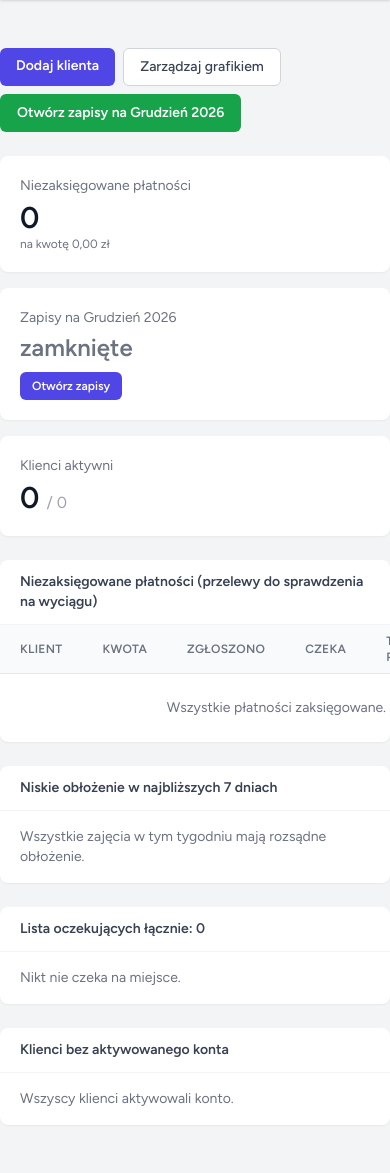
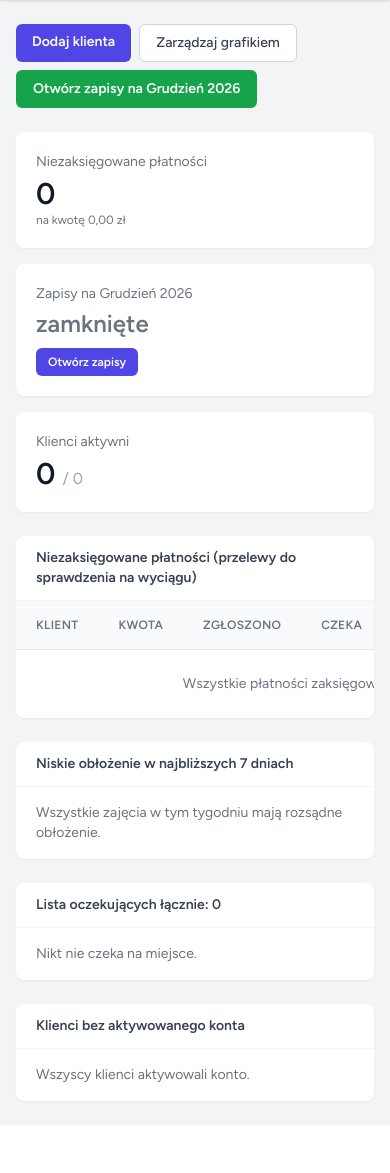
Before and after one commit to kamilamichalak/emcefit, a Laravel app: page /admin in a window 390 px wide; the page is wider, and only the part inside the window is pictured. Shown: the part 138-1311 px from the top of that part. After the commit the page ends 1241 px from the top of that part, so only its background shows below. Run offline with Laravel 12, Linux system fonts and the light colour scheme; the visitor is signed in with stand-in values (Sample User, id 1); data comes from the database, SQL or seed files in the repository; data that the repository does not hold is empty; style sheets or scripts are compiled from the project's sources; parts of the project's set-up code (start-up, migrations or seed data) failed here and were passed over; some libraries are stand-ins or nearby versions; some web fonts are replaced.

Commit message:
Panel admina na telefonie: marginesy, łamanie przycisków, przewijane tabele, cennik bez zbędnych kolumn
Co-Authored-By: Claude Opus 5.5 <noreply@anthropic.com>

```diff
--- a/resources/js/Pages/Admin/ClassGroups/Create.vue
+++ b/resources/js/Pages/Admin/ClassGroups/Create.vue
@@ -37,8 +37,8 @@ const submit = () => form.post(route('admin.class-groups.store'));
             </h2>
         </template>
 
-        <div class="py-12">
-            <div class="mx-auto max-w-2xl sm:px-6 lg:px-8">
+        <div class="py-6 sm:py-12">
+            <div class="px-4 mx-auto max-w-2xl sm:px-6 lg:px-8">
                 <form
                     @submit.prevent="submit"
                     class="space-y-6 bg-white p-6 shadow-sm sm:rounded-lg"
--- a/resources/js/Pages/Admin/ClassGroups/Edit.vue
+++ b/resources/js/Pages/Admin/ClassGroups/Edit.vue
@@ -34,8 +34,8 @@ const submit = () => form.put(route('admin.class-groups.update', props.classGrou
             </h2>
         </template>
 
-        <div class="py-12">
-            <div class="mx-auto max-w-2xl sm:px-6 lg:px-8">
+        <div class="py-6 sm:py-12">
+            <div class="px-4 mx-auto max-w-2xl sm:px-6 lg:px-8">
                 <form
                     @submit.prevent="submit"
                     class="space-y-6 bg-white p-6 shadow-sm sm:rounded-lg"
--- a/resources/js/Pages/Admin/ClassGroups/Index.vue
+++ b/resources/js/Pages/Admin/ClassGroups/Index.vue
@@ -90,8 +90,8 @@ const textOn = readableTextColor;
             </div>
         </template>
 
-        <div class="py-12">
-            <div class="mx-auto max-w-7xl space-y-4 sm:px-6 lg:px-8">
+        <div class="py-6 sm:py-12">
+            <div class="px-4 mx-auto max-w-7xl space-y-4 sm:px-6 lg:px-8">
                 <div
                     v-if="$page.props.flash?.success"
                     class="rounded-md bg-green-50 p-4 text-sm text-green-800"
@@ -119,20 +119,20 @@ const textOn = readableTextColor;
                 </div>
 
                 <!-- Wybór miesiąca -->
-                <div class="flex items-center justify-center gap-4">
+                <div class="flex items-center justify-center gap-2 sm:gap-4">
                     <button
                         type="button"
-                        class="rounded-md border border-gray-300 px-3 py-1.5 text-sm text-gray-700 hover:bg-gray-50"
+                        class="whitespace-nowrap rounded-md border border-gray-300 px-3 py-1.5 text-sm text-gray-700 hover:bg-gray-50"
                         @click="goToMonth(month.prev)"
                     >
                         ‹ Poprzedni
                     </button>
-                    <div class="w-44 text-center text-sm font-semibold capitalize text-gray-800">
+                    <div class="min-w-0 flex-1 text-center text-sm font-semibold capitalize text-gray-800 sm:w-44 sm:flex-none">
                         {{ month.label }}
                     </div>
                     <button
                         type="button"
-                        class="rounded-md border border-gray-300 px-3 py-1.5 text-sm text-gray-700 hover:bg-gray-50"
+                        class="whitespace-nowrap rounded-md border border-gray-300 px-3 py-1.5 text-sm text-gray-700 hover:bg-gray-50"
                         @click="goToMonth(month.next)"
                     >
                         Następny ›
--- a/resources/js/Pages/Admin/ClassTypes/Create.vue
+++ b/resources/js/Pages/Admin/ClassTypes/Create.vue
@@ -24,8 +24,8 @@ const submit = () => form.post(route('admin.class-types.store'));
             <h2 class="text-xl font-semibold leading-tight text-gray-800">Nowy typ zajęć</h2>
         </template>
 
-        <div class="py-12">
-            <div class="mx-auto max-w-xl sm:px-6 lg:px-8">
+        <div class="py-6 sm:py-12">
+            <div class="px-4 mx-auto max-w-xl sm:px-6 lg:px-8">
                 <form
                     @submit.prevent="submit"
                     class="space-y-6 bg-white p-6 shadow-sm sm:rounded-lg"
--- a/resources/js/Pages/Admin/ClassTypes/Edit.vue
+++ b/resources/js/Pages/Admin/ClassTypes/Edit.vue
@@ -30,8 +30,8 @@ const submit = () => form.put(route('admin.class-types.update', props.classType.
             </h2>
         </template>
 
-        <div class="py-12">
-            <div class="mx-auto max-w-xl sm:px-6 lg:px-8">
+        <div class="py-6 sm:py-12">
+            <div class="px-4 mx-auto max-w-xl sm:px-6 lg:px-8">
                 <form
                     @submit.prevent="submit"
                     class="space-y-6 bg-white p-6 shadow-sm sm:rounded-lg"
--- a/resources/js/Pages/Admin/ClassTypes/Index.vue
+++ b/resources/js/Pages/Admin/ClassTypes/Index.vue
@@ -20,7 +20,7 @@ const remove = async (classType) => {
 
     <AuthenticatedLayout>
         <template #header>
-            <div class="flex items-center justify-between">
+            <div class="flex flex-wrap items-center justify-between gap-3">
                 <h2 class="text-xl font-semibold leading-tight text-gray-800">Typy zajęć</h2>
                 <Link
                     :href="route('admin.class-types.create')"
@@ -31,8 +31,8 @@ const remove = async (classType) => {
             </div>
         </template>
 
-        <div class="py-12">
-            <div class="mx-auto max-w-5xl space-y-4 sm:px-6 lg:px-8">
+        <div class="py-6 sm:py-12">
+            <div class="px-4 mx-auto max-w-5xl space-y-4 sm:px-6 lg:px-8">
                 <div
                     v-if="$page.props.flash?.success"
                     class="rounded-md bg-green-50 p-4 text-sm text-green-800"
--- a/resources/js/Pages/Admin/Clients/Create.vue
+++ b/resources/js/Pages/Admin/Clients/Create.vue
@@ -22,8 +22,8 @@ const submit = () => form.post(route('admin.clients.store'));
             <h2 class="text-xl font-semibold leading-tight text-gray-800">Nowy klient</h2>
         </template>
 
-        <div class="py-12">
-            <div class="mx-auto max-w-3xl sm:px-6 lg:px-8">
+        <div class="py-6 sm:py-12">
+            <div class="px-4 mx-auto max-w-3xl sm:px-6 lg:px-8">
                 <form
                     @submit.prevent="submit"
                     class="space-y-6 bg-white p-6 shadow-sm sm:rounded-lg"
--- a/resources/js/Pages/Admin/Clients/Edit.vue
+++ b/resources/js/Pages/Admin/Clients/Edit.vue
@@ -23,7 +23,7 @@ const submit = () => form.put(route('admin.clients.update', props.client.id));
 
     <AuthenticatedLayout>
         <template #header>
-            <div class="flex items-center justify-between">
+            <div class="flex flex-wrap items-center justify-between gap-3">
                 <h2 class="text-xl font-semibold leading-tight text-gray-800">
                     Edycja klienta: {{ client.name }}
                 </h2>
@@ -36,8 +36,8 @@ const submit = () => form.put(route('admin.clients.update', props.client.id));
             </div>
         </template>
 
-        <div class="py-12">
-            <div class="mx-auto max-w-3xl space-y-4 sm:px-6 lg:px-8">
+        <div class="py-6 sm:py-12">
+            <div class="px-4 mx-auto max-w-3xl space-y-4 sm:px-6 lg:px-8">
                 <form
                     @submit.prevent="submit"
                     class="space-y-6 bg-white p-6 shadow-sm sm:rounded-lg"
--- a/resources/js/Pages/Admin/Clients/Index.vue
+++ b/resources/js/Pages/Admin/Clients/Index.vue
@@ -46,7 +46,7 @@ const toggleStatus = (client) => {
 
     <AuthenticatedLayout>
         <template #header>
-            <div class="flex items-center justify-between">
+            <div class="flex flex-wrap items-center justify-between gap-3">
                 <h2 class="text-xl font-semibold leading-tight text-gray-800">Klienci</h2>
                 <Link
                     :href="route('admin.clients.create')"
@@ -57,8 +57,8 @@ const toggleStatus = (client) => {
             </div>
         </template>
 
-        <div class="py-12">
-            <div class="mx-auto max-w-7xl space-y-4 sm:px-6 lg:px-8">
+        <div class="py-6 sm:py-12">
+            <div class="px-4 mx-auto max-w-7xl space-y-4 sm:px-6 lg:px-8">
                 <div
                     v-if="$page.props.flash?.success"
                     class="rounded-md bg-green-50 p-4 text-sm text-green-800"
--- a/resources/js/Pages/Admin/Clients/Show.vue
+++ b/resources/js/Pages/Admin/Clients/Show.vue
@@ -124,7 +124,7 @@ const membershipBadge = (membership) => {
 
     <AuthenticatedLayout>
         <template #header>
-            <div class="flex items-center justify-between">
+            <div class="flex flex-wrap items-center justify-between gap-3">
                 <h2 class="flex flex-wrap items-center gap-2 text-xl font-semibold leading-tight text-gray-800">
                     {{ client.name }}
                     <span
@@ -134,7 +134,7 @@ const membershipBadge = (membership) => {
                         {{ client.status_label }}
                     </span>
                 </h2>
-                <div class="flex items-center gap-3 text-sm">
+                <div class="flex flex-wrap items-center gap-x-3 gap-y-2 whitespace-nowrap text-sm">
                     <Link
                         :href="route('admin.clients.enrollment.create', client.id)"
                         class="rounded-md bg-indigo-600 px-3 py-1.5 font-semibold text-white hover:bg-indigo-500"
@@ -158,8 +158,8 @@ const membershipBadge = (membership) => {
             </div>
         </template>
 
-        <div class="py-12">
-            <div class="mx-auto max-w-5xl space-y-6 sm:px-6 lg:px-8">
+        <div class="py-6 sm:py-12">
+            <div class="px-4 mx-auto max-w-5xl space-y-6 sm:px-6 lg:px-8">
                 <div
                     v-if="$page.props.flash?.success"
                     class="rounded-md bg-green-50 p-4 text-sm text-green-800"
--- a/resources/js/Pages/Admin/Dashboard.vue
+++ b/resources/js/Pages/Admin/Dashboard.vue
@@ -51,8 +51,8 @@ const daysWaitingClass = (days) =>
             <h2 class="text-xl font-semibold leading-tight text-gray-800">Pulpit admina</h2>
         </template>
 
-        <div class="py-12">
-            <div class="mx-auto max-w-7xl space-y-6 sm:px-6 lg:px-8">
+        <div class="py-6 sm:py-12">
+            <div class="px-4 mx-auto max-w-7xl space-y-6 sm:px-6 lg:px-8">
                 <div
                     v-if="$page.props.flash?.success"
                     class="rounded-md bg-green-50 p-4 text-sm text-green-800"
@@ -127,7 +127,7 @@ const daysWaitingClass = (days) =>
                 </div>
 
                 <!-- Niezaksięgowane płatności -->
-                <div v-if="!followUp || pendingPayments.length" class="rounded-lg bg-white shadow-sm">
+                <div v-if="!followUp || pendingPayments.length" class="overflow-x-auto rounded-lg bg-white shadow-sm">
                     <div class="border-b border-gray-100 px-5 py-3 text-sm font-semibold text-gray-700">
                         Niezaksięgowane płatności (przelewy do sprawdzenia na wyciągu)
                     </div>
@@ -197,7 +197,7 @@ const daysWaitingClass = (days) =>
 
                 <div class="grid gap-6 lg:grid-cols-2">
                     <!-- Niskie obłożenie w tym tygodniu -->
-                    <div class="rounded-lg bg-white shadow-sm">
+                    <div class="overflow-x-auto rounded-lg bg-white shadow-sm">
                         <div class="border-b border-gray-100 px-5 py-3 text-sm font-semibold text-gray-700">
                             Niskie obłożenie w najbliższych 7 dniach
                         </div>
--- a/resources/js/Pages/Admin/MembershipTypes/Index.vue
+++ b/resources/js/Pages/Admin/MembershipTypes/Index.vue
@@ -54,8 +54,8 @@ const save = (type) => {
             <h2 class="text-xl font-semibold leading-tight text-gray-800">Cennik karnetów</h2>
         </template>
 
-        <div class="py-12">
-            <div class="mx-auto max-w-5xl space-y-4 sm:px-6 lg:px-8">
+        <div class="py-6 sm:py-12">
+            <div class="px-4 mx-auto max-w-5xl space-y-4 sm:px-6 lg:px-8">
                 <div
                     v-if="$page.props.flash?.success"
                     class="rounded-md bg-green-50 p-4 text-sm text-green-800"
@@ -75,10 +75,10 @@ const save = (type) => {
                         <thead class="bg-gray-50 text-left text-xs font-medium uppercase tracking-wide text-gray-500">
                             <tr>
                                 <th class="px-4 py-3">Nazwa</th>
-                                <th class="px-4 py-3">Tryb</th>
-                                <th class="px-4 py-3">Zajęcia/tydz.</th>
-                                <th class="px-4 py-3">Wejścia</th>
-                                <th class="px-4 py-3">Ważność</th>
+                                <th class="hidden px-4 py-3 md:table-cell">Tryb</th>
+                                <th class="hidden px-4 py-3 md:table-cell">Zajęcia/tydz.</th>
+                                <th class="hidden px-4 py-3 md:table-cell">Wejścia</th>
+                                <th class="hidden px-4 py-3 md:table-cell">Ważność</th>
                                 <th class="px-4 py-3 text-right">Cena</th>
                                 <th class="px-4 py-3 text-right">Akcja</th>
                             </tr>
@@ -86,10 +86,10 @@ const save = (type) => {
                         <tbody class="divide-y divide-gray-100">
                             <tr v-for="type in membershipTypes" :key="type.id">
                                 <td class="px-4 py-3 font-medium text-gray-900">{{ type.name }}</td>
-                                <td class="px-4 py-3 text-gray-600">{{ type.mode }}</td>
-                                <td class="px-4 py-3 text-gray-600">{{ type.sessions_per_week ?? '—' }}</td>
-                                <td class="px-4 py-3 text-gray-600">{{ type.entry_count ?? '—' }}</td>
-                                <td class="px-4 py-3 text-gray-600">{{ type.validity }}</td>
+                                <td class="hidden px-4 py-3 text-gray-600 md:table-cell">{{ type.mode }}</td>
+                                <td class="hidden px-4 py-3 text-gray-600 md:table-cell">{{ type.sessions_per_week ?? '—' }}</td>
+                                <td class="hidden px-4 py-3 text-gray-600 md:table-cell">{{ type.entry_count ?? '—' }}</td>
+                                <td class="hidden px-4 py-3 text-gray-600 md:table-cell">{{ type.validity }}</td>
                                 <td class="px-4 py-3 text-right">
                                     <template v-if="editingId === type.id">
                                         <div class="flex flex-col items-end gap-1">
--- a/resources/js/Pages/Admin/Memberships/Create.vue
+++ b/resources/js/Pages/Admin/Memberships/Create.vue
@@ -57,8 +57,8 @@ const submit = () => form.post(route('admin.clients.memberships.store', props.cl
             </h2>
         </template>
 
-        <div class="py-12">
-            <div class="mx-auto max-w-2xl sm:px-6 lg:px-8">
+        <div class="py-6 sm:py-12">
+            <div class="px-4 mx-auto max-w-2xl sm:px-6 lg:px-8">
                 <form
                     @submit.prevent="submit"
                     class="space-y-6 bg-white p-6 shadow-sm sm:rounded-lg"
--- a/resources/js/Pages/Admin/Memberships/Edit.vue
+++ b/resources/js/Pages/Admin/Memberships/Edit.vue
@@ -50,8 +50,8 @@ const submit = () => form.patch(route('admin.memberships.update', props.membersh
             </h2>
         </template>
 
-        <div class="py-12">
-            <div class="mx-auto max-w-2xl sm:px-6 lg:px-8">
+        <div class="py-6 sm:py-12">
+            <div class="px-4 mx-auto max-w-2xl sm:px-6 lg:px-8">
                 <form @submit.prevent="submit" class="space-y-6 bg-white p-6 shadow-sm sm:rounded-lg">
                     <p class="text-sm text-gray-500">
                         Obecnie: <span class="font-medium text-gray-700">{{ membership.type_name }}</span>,
--- a/resources/js/Pages/Admin/Payments/Create.vue
+++ b/resources/js/Pages/Admin/Payments/Create.vue
@@ -33,8 +33,8 @@ const submit = () =>
             </h2>
         </template>
 
-        <div class="py-12">
-            <div class="mx-auto max-w-xl sm:px-6 lg:px-8">
+        <div class="py-6 sm:py-12">
+            <div class="px-4 mx-auto max-w-xl sm:px-6 lg:px-8">
                 <form
                     @submit.prevent="submit"
                     class="space-y-6 bg-white p-6 shadow-sm sm:rounded-lg"
--- a/resources/js/Pages/Admin/Schedule/Index.vue
+++ b/resources/js/Pages/Admin/Schedule/Index.vue
@@ -137,8 +137,8 @@ const restoreOccurrence = async (item) => {
             <h2 class="text-xl font-semibold leading-tight text-gray-800">Harmonogram miesięczny</h2>
         </template>
 
-        <div class="py-12">
-            <div class="mx-auto max-w-6xl space-y-4 sm:px-6 lg:px-8">
+        <div class="py-6 sm:py-12">
+            <div class="px-4 mx-auto max-w-6xl space-y-4 sm:px-6 lg:px-8">
                 <div v-if="$page.props.flash?.success" class="rounded-md bg-green-50 p-4 text-sm text-green-800">
                     {{ $page.props.flash.success }}
                 </div>
@@ -171,7 +171,7 @@ const restoreOccurrence = async (item) => {
                         </button>
                     </div>
 
-                    <div class="flex items-center gap-2">
+                    <div class="flex flex-wrap items-center gap-2">
                         <button
                             v-if="!generated"
                             type="button"
@@ -295,7 +295,7 @@ const restoreOccurrence = async (item) => {
                 </div>
 
                 <!-- Szczegóły dnia -->
-                <div v-if="selectedDate" class="rounded-lg bg-white p-5 shadow-sm">
+                <div v-if="selectedDate" class="overflow-x-auto rounded-lg bg-white p-5 shadow-sm">
                     <h3 class="text-sm font-semibold text-gray-700">Zajęcia — {{ selectedDate }}</h3>
                     <table v-if="selectedItems.length" class="mt-3 min-w-full divide-y divide-gray-200 text-sm">
                         <thead class="text-left text-xs font-medium uppercase tracking-wide text-gray-400">
```
